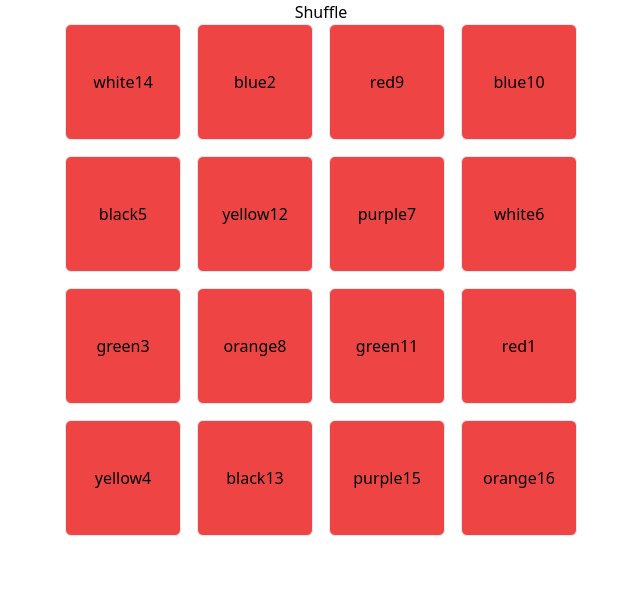
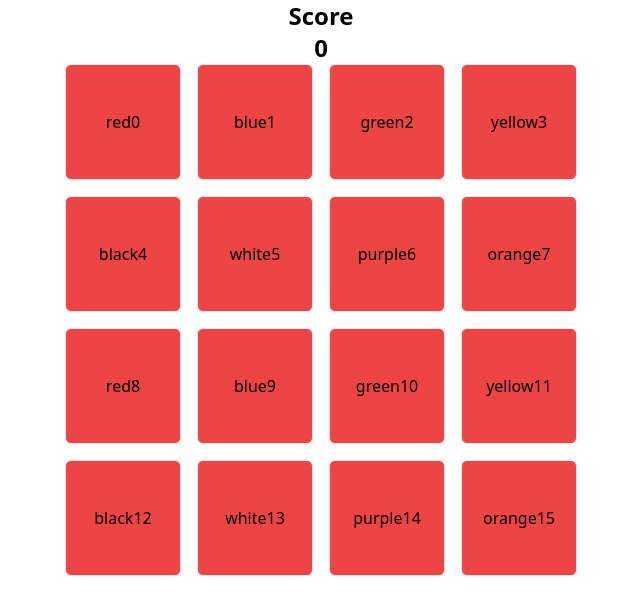
Before and after one commit to SilvioPilato/memory-game, a React (Create React App) app: page / in a window 1280 px wide. Shown: the top 614 px of the page, without its empty margins (319-959 px from the left). Built offline with nearby package versions, Linux system fonts and the light colour scheme; no server answers.

Commit message:
Improve grid component and add local state persistency

```diff
--- a/src/App.tsx
+++ b/src/App.tsx
@@ -1,10 +1,14 @@
 import React from 'react';
 import { CardGrid } from './components/CardGrid';
+import { Score } from './components/Score';
+import { EndGame } from './components/EndGame';
 
 function App() {
   return (
     <div className="flex flex-col justify-center items-center">
-     <CardGrid />
+      <Score />
+      <CardGrid />
+      <EndGame />
     </div>
   );
 }
--- a/src/components/CardGrid/index.tsx
+++ b/src/components/CardGrid/index.tsx
@@ -1,21 +1,15 @@
-import React, { useCallback, useEffect, useMemo } from 'react';
+import React, { useCallback } from 'react';
 import { Card, useAppStore } from '../../store';
-import { DEFAULT_SHUFFLE_TIMES } from '../../config';
+import { SCORE_DOWN_MODIFIER, SCORE_UP_MODIFIER } from '../../config';
 
 
 export const CardGrid = () => {
     const cards = useAppStore(state => state.cards);
-    const shuffleCards = useAppStore(state => state.shuffleCards);
     const flipCard = useAppStore(state => state.flipCard);
     const cardShown = useAppStore(state => state.cardShown);
     const setCardShown = useAppStore(state => state.setCardShown);
     const setCardHidden = useAppStore(state => state.setCardHidden);
-    useEffect(() => {
-        shuffleCards(DEFAULT_SHUFFLE_TIMES);
-    }, [shuffleCards]);
-    const shuffleCardsMemo = useMemo(() => {
-        return () => shuffleCards(DEFAULT_SHUFFLE_TIMES);
-    }, [shuffleCards]);
+    const updateScore = useAppStore(state => state.updateScore);
     const flipCardMemo = useCallback( (card: Card) => {
         return () =>  {
             // if card is already flipped, do nothing
@@ -26,6 +20,7 @@ export const CardGrid = () => {
                 setCardHidden(cardShown);
                 setCardHidden(card);
                 setCardShown(null);
+                updateScore(SCORE_UP_MODIFIER);
                 return;
             };
             // this is the first card we have flipped
@@ -37,8 +32,9 @@ export const CardGrid = () => {
             setCardShown(null);
             flipCard(card);
             flipCard(cardShown);
+            updateScore(SCORE_DOWN_MODIFIER)
         }
-    }, [cardShown, flipCard, setCardHidden, setCardShown]);
+    }, [cardShown, flipCard, setCardHidden, setCardShown, updateScore]);
 
     const getCardClasses = useCallback((card: Card) => {
         const baseClasses = 'aspect-square flex place-items-center place-content-center border rounded-md cursor-pointer';
@@ -49,7 +45,6 @@ export const CardGrid = () => {
 
     return (
         <>
-            <button onClick={shuffleCardsMemo}>Shuffle</button>
             <div className='grid grid-cols-4 w-2/5 gap-4'>
                 {
                     cards.map((card) => {
--- a/src/config.ts
+++ b/src/config.ts
@@ -1,2 +1,9 @@
 export const DEFAULT_SHUFFLE_TIMES = 10;
 export const DEFAULT_HIDE_TIME_MS = 500;
+export const SCORE_UP_MODIFIER = 10;
+export const SCORE_DOWN_MODIFIER = -5;
+export const CARD_KINDS = [
+    "red" , "blue" , "green" , "yellow" , "black" , "white" , "purple" , "orange"
+] as const;
+export const BACKEND_ADDRESS = "http://localhost:8080";
+export const CARDS_PER_KIND = 2;
--- a/src/store.ts
+++ b/src/store.ts
@@ -1,5 +1,8 @@
 import { create } from 'zustand'
-
+import { CARD_KINDS } from './config';
+import { getNewDeck } from './utils';
+import {Leaderboard} from '../types';
+import { createJSONStorage, persist } from 'zustand/middleware';
 export type Card = {
     id: number,
     hidden: boolean,
@@ -8,153 +11,50 @@ export type Card = {
     frontImage: string,
     rearImage: string,
 }
-export type CardKind = "red" | "blue" | "green" | "yellow" | "black" | "white" | "purple" | "orange";
+export type CardKind = typeof CARD_KINDS[number];
 export type AppStore = {
+    score: number,
     cards: Card[],
     cardShown: Card | null,
+    modalShown: boolean,
+    leaderboard: Leaderboard,
     shuffleCards: (times: number) => void,
     setCardShown: (card: Card | null) => void,
     setCardHidden: (card: Card) => void,
     flipCard: (card: Card) => void,
+    updateScore: (amount: number) => void,
+    showModal: () => void,
+    hideModal: () => void,
+    startNewGame: () => void,
+    setLeaderboard: (leaderboard: Leaderboard) => void,
 }
 
-export const useAppStore = create<AppStore>((set) => ({
-    cards: [
+export const useAppStore = create<AppStore>()(
+    persist(
+        (set, get) => {
+            console.log(get());
+            return {
+                cards: getNewDeck(),
+                score: 0,
+                cardShown: null,
+                modalShown:  false,
+                leaderboard: [],
+                setCardShown: (card: Card | null) => set({ cardShown: card }),
+                setCardHidden: (card: Card) => set((state) => ({ cards: state.cards.map((c) => c.id === card.id ? { ...c, hidden: true } : c) })),
+                shuffleCards: (times) => set((state) => ({ cards: shuffleDeck(state.cards, times) })),
+                updateScore: (amount: number) => set((state) => ({ score: state.score + amount })),
+                flipCard: (card) => set((state) => ({ cards: state.cards.map((c) => c.id === card.id ? { ...c, activeSide: c.activeSide === "front" ? "rear" : "front" } : c) })),
+                showModal: () => set({ modalShown: true }),
+                hideModal: () => set({ modalShown: false }),
+                startNewGame: () => set({ score: 0, cards: getNewDeck(), modalShown: false, cardShown: null }),
+                setLeaderboard: (leaderboard) => set({ leaderboard }),
+            }},
         {
-            id: 1,
-            hidden: false,
-            activeSide: "rear",
-            kind: "red",
-            frontImage:  "https://i.imgur.com/8X9Q2a5.png",
-            rearImage : "https://i.imgur.com/8X9Q2a5.png",
-        },
-        {
-            id: 2,
-            hidden: false,
-            activeSide: "rear",
-            kind: "blue",
-            frontImage:  "https://i.imgur.com/8X9Q2a5.png",
-            rearImage : "https://i.imgur.com/8X9Q2a5.png",
-        },
-        {
-            id: 3,
-            hidden: false,
-            activeSide: "rear",
-            kind: "green",
-            frontImage:  "https://i.imgur.com/8X9Q2a5.png",
-            rearImage : "https://i.imgur.com/8X9Q2a5.png",
-        },
-        {
-            id: 4,
-            hidden: false,
-            activeSide: "rear",
-            kind: "yellow",
-            frontImage:  "https://i.imgur.com/8X9Q2a5.png",
-            rearImage : "https://i.imgur.com/8X9Q2a5.png",
-        },
-        {
-            id: 5,
-            hidden: false,
-            activeSide: "rear",
-            kind: "black",
-            frontImage:  "https://i.imgur.com/8X9Q2a5.png",
-            rearImage : "https://i.imgur.com/8X9Q2a5.png",
-        },
-        {
-            id: 6,
-            hidden: false,
-            activeSide: "rear",
-            kind: "white",
-            frontImage:  "https://i.imgur.com/8X9Q2a5.png",
-            rearImage : "https://i.imgur.com/8X9Q2a5.png",
-        },
-        {
-            id: 7,
-            hidden: false,
-            activeSide: "rear",
-            kind: "purple",
-            frontImage:  "https://i.imgur.com/8X9Q2a5.png",
-            rearImage : "https://i.imgur.com/8X9Q2a5.png",
-        },
-        {
-            id: 8,
-            hidden: false,
-            activeSide: "rear",
-            kind: "orange",
-            frontImage:  "https://i.imgur.com/8X9Q2a5.png",
-            rearImage : "https://i.imgur.com/8X9Q2a5.png",
-        },
-        {
-            id: 9,
-            hidden: false,
-            activeSide: "rear",
-            kind: "red",
-            frontImage:  "https://i.imgur.com/8X9Q2a5.png",
-            rearImage : "https://i.imgur.com/8X9Q2a5.png",
-        },
-        {
-            id: 10,
-            hidden: false,
-            activeSide: "rear",
-            kind: "blue",
-            frontImage:  "https://i.imgur.com/8X9Q2a5.png",
-            rearImage : "https://i.imgur.com/8X9Q2a5.png",
-        },
-        {
-            id: 11,
-            hidden: false,
-            activeSide: "rear",
-            kind: "green",
-            frontImage:  "https://i.imgur.com/8X9Q2a5.png",
-            rearImage : "https://i.imgur.com/8X9Q2a5.png",
-        },
-        {
-            id: 12,
-            hidden: false,
-            activeSide: "rear",
-            kind: "yellow",
-            frontImage:  "https://i.imgur.com/8X9Q2a5.png",
-            rearImage : "https://i.imgur.com/8X9Q2a5.png",
-        },
-        {
-            id: 13,
-            hidden: false,
-            activeSide: "rear",
-            kind: "black",
-            frontImage:  "https://i.imgur.com/8X9Q2a5.png",
-            rearImage : "https://i.imgur.com/8X9Q2a5.png",
-        },
-        {
-            id: 14,
-            hidden: false,
-            activeSide: "rear",
-            kind: "white",
-            frontImage:  "https://i.imgur.com/8X9Q2a5.png",
-            rearImage : "https://i.imgur.com/8X9Q2a5.png",
-        },
-        {
-            id: 15,
-            hidden: false,
-            activeSide: "rear",
-            kind: "purple",
-            frontImage:  "https://i.imgur.com/8X9Q2a5.png",
-            rearImage : "https://i.imgur.com/8X9Q2a5.png",
-        },
-        {
-            id: 16,
-            hidden: false,
-            activeSide: "rear",
-            kind: "orange",
-            frontImage:  "https://i.imgur.com/8X9Q2a5.png",
-            rearImage : "https://i.imgur.com/8X9Q2a5.png",
-        },
-    ],
-    cardShown: null,
-    setCardShown: (card: Card | null) => set({ cardShown: card }),
-    setCardHidden: (card: Card) => set((state) => ({ cards: state.cards.map((c) => c.id === card.id ? { ...c, hidden: true } : c) })),
-    shuffleCards: (times) => set((state) => ({ cards: shuffleDeck(state.cards, times) })),
-    flipCard: (card) => set((state) => ({ cards: state.cards.map((c) => c.id === card.id ? { ...c, activeSide: c.activeSide === "front" ? "rear" : "front" } : c) })),
-}))
+            name: 'memoryStorage',
+            storage: createJSONStorage(() => localStorage),
+        }
+    )
+);
 
 const shuffleDeck = (deck: Card[], times = 1) => {
     let shuffledDeck = [...deck];
--- /dev/null
+++ b/src/utils/index.ts
@@ -0,0 +1,20 @@
+import { CARDS_PER_KIND, CARD_KINDS, SCORE_DOWN_MODIFIER, SCORE_UP_MODIFIER } from "../config";
+import { Card } from "../store"
+import { Leaderboard } from "../../types";
+import { generateUsername } from "unique-username-generator";
+
+export const getNewDeck = () : Card[] => {
+    const couplesByKind = [
+        ...CARD_KINDS,
+        ...CARD_KINDS
+    ];
+
+    return couplesByKind.map((kind, index) => ({
+        id: index,
+        hidden: false,
+        activeSide: "rear",
+        kind,
+        frontImage:  "https://i.imgur.com/8X9Q2a5.png",
+        rearImage : "https://i.imgur.com/8X9Q2a5.png",
+    }));
+}
```
